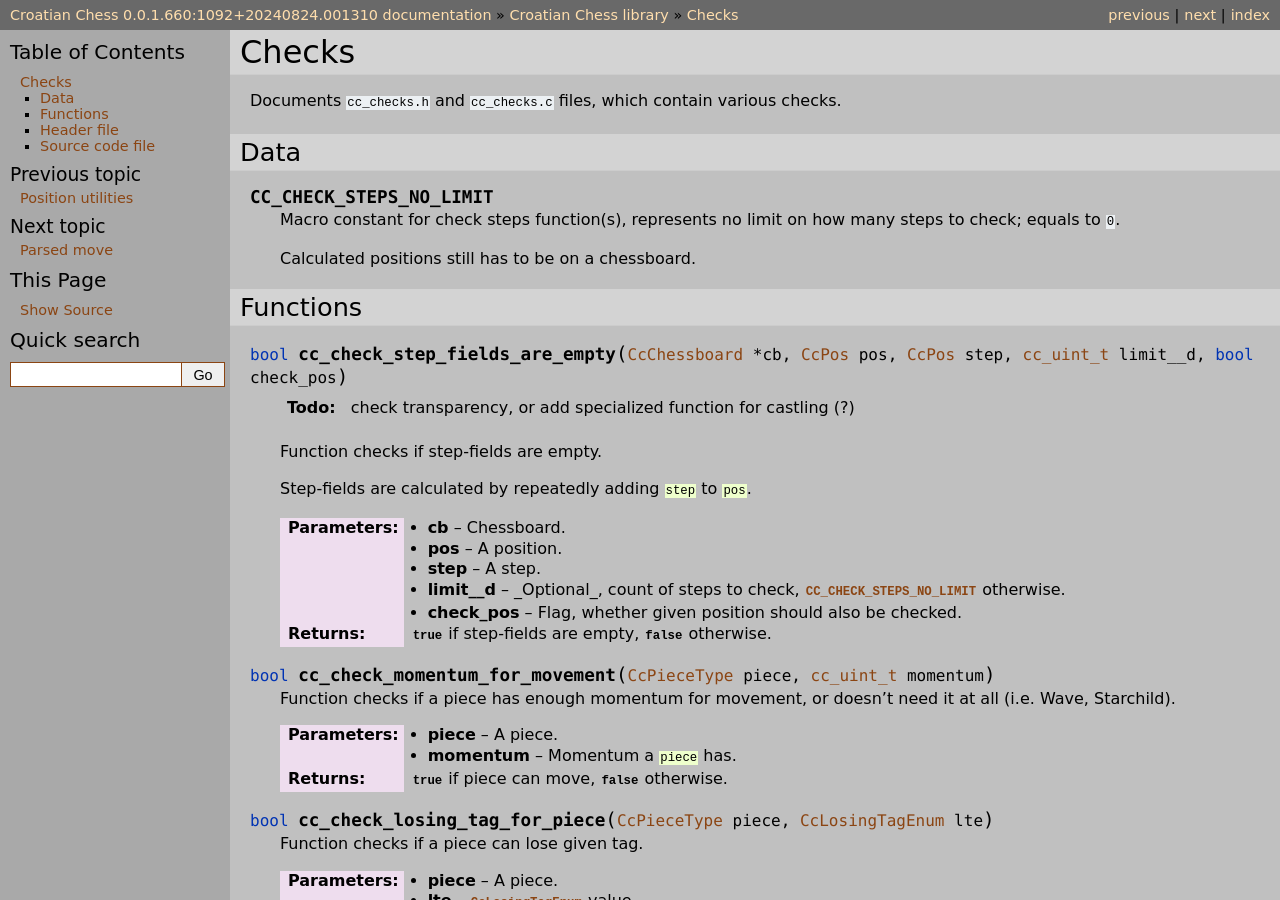
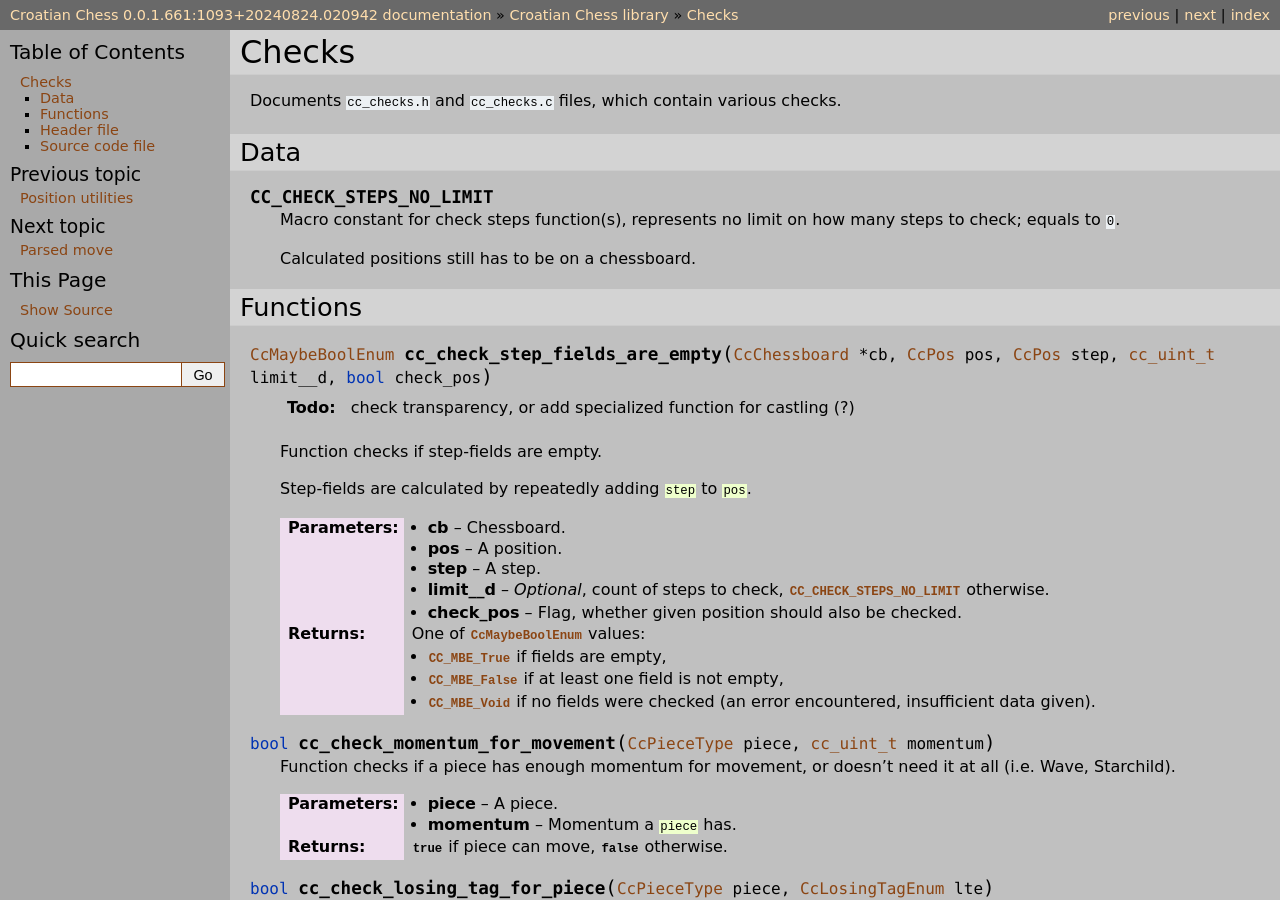
Before and after one commit to mmlacak/crochess, a Sphinx documentation site: the page built from docs/source/libcc/ccchecks.rst, in a window 1280 px wide and 900 px high. Built offline with Sphinx 7.4.7, drawn with Linux system fonts in a browser that asks for light colours; some of the changed text lies outside the part shown.

Commit message:
Changed return type of cc_check_step_fields_are_empty() + docs.

```diff
--- a/docs/source/conf.py
+++ b/docs/source/conf.py
@@ -26,10 +26,10 @@ copyright = '2021, Mario Mlačak'
 author = 'Mario Mlačak'
 
 # The short X.Y version
-version = "0.0.1.660:1092+20240824.001310"   # docs-new-lib-short-version-major-minor-feature-commit+meta~breaks-place-marker
+version = "0.0.1.661:1093+20240824.020942"   # docs-new-lib-short-version-major-minor-feature-commit+meta~breaks-place-marker
 
 # The full version, including alpha/beta/rc tags
-release = "0.0.1.660:1092+20240824.001310"   # docs-new-lib-full-version-major-minor-feature-commit+meta~breaks-place-marker
+release = "0.0.1.661:1093+20240824.020942"   # docs-new-lib-full-version-major-minor-feature-commit+meta~breaks-place-marker
 
 
 # -- General configuration ---------------------------------------------------
--- a/docs/source/libcc/ccchecks.rst
+++ b/docs/source/libcc/ccchecks.rst
@@ -29,7 +29,7 @@ Data
 Functions
 ---------
 
-.. c:function:: bool cc_check_step_fields_are_empty( CcChessboard * cb, CcPos pos, CcPos step, cc_uint_t limit__d, bool check_pos )
+.. c:function:: CcMaybeBoolEnum cc_check_step_fields_are_empty( CcChessboard * cb, CcPos pos, CcPos step, cc_uint_t limit__d, bool check_pos )
 
     .. todo:: check transparency, or add specialized function for castling (?)
 
@@ -40,9 +40,13 @@ Functions
     :param cb: Chessboard.
     :param pos: A position.
     :param step: A step.
-    :param limit__d: _Optional_, count of steps to check, :c:macro:`CC_CHECK_STEPS_NO_LIMIT` otherwise.
+    :param limit__d: *Optional*, count of steps to check, :c:macro:`CC_CHECK_STEPS_NO_LIMIT` otherwise.
     :param check_pos: Flag, whether given position should also be checked.
-    :returns: :c:data:`true` if step-fields are empty, :c:data:`false` otherwise.
+    :returns: One of :c:enum:`CcMaybeBoolEnum` values:
+
+        * :c:enumerator:`CC_MBE_True` if fields are empty,
+        * :c:enumerator:`CC_MBE_False` if at least one field is not empty,
+        * :c:enumerator:`CC_MBE_Void` if no fields were checked (an error encountered, insufficient data given).
 
 .. c:function:: bool cc_check_momentum_for_movement( CcPieceType piece, cc_uint_t momentum )
 
```
Also changed, not shown: README.md (+2 -2 lines), 7 other files.
